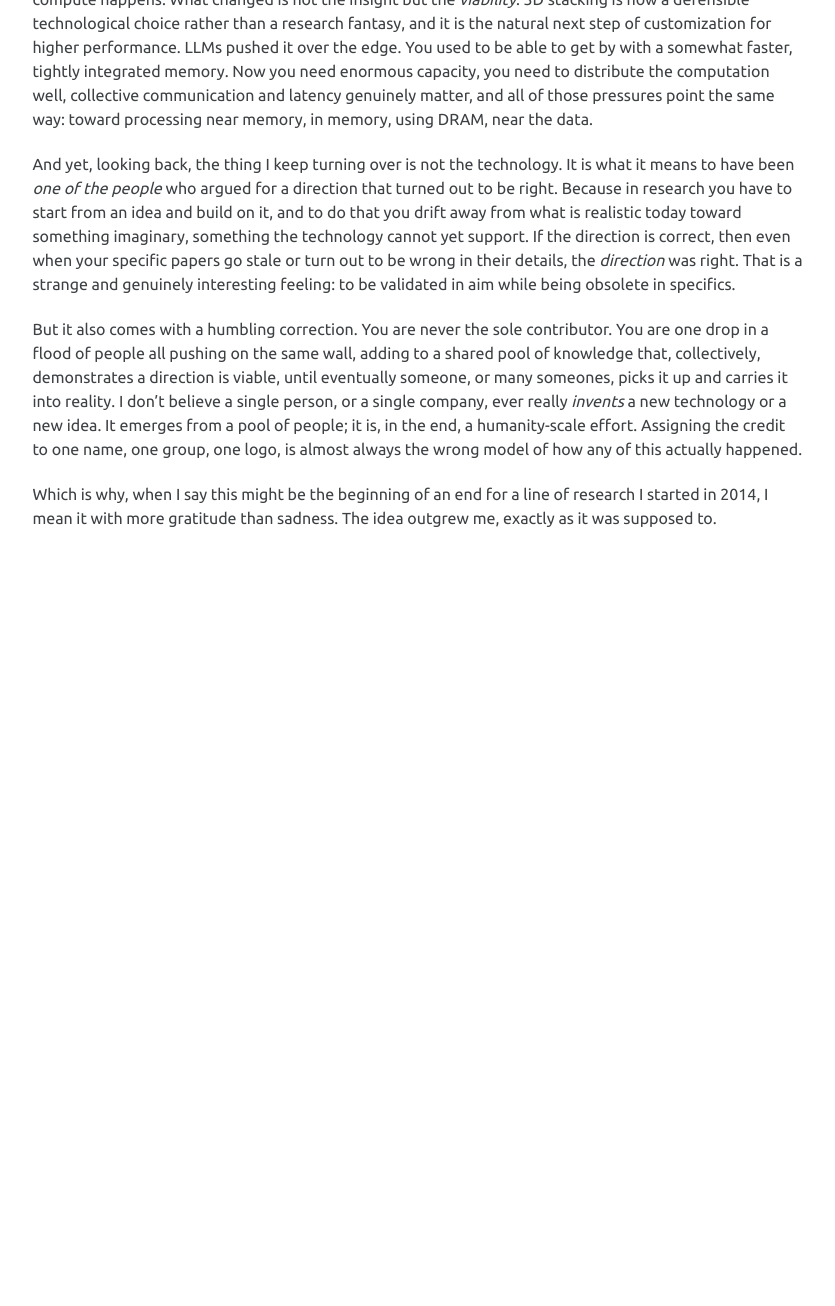
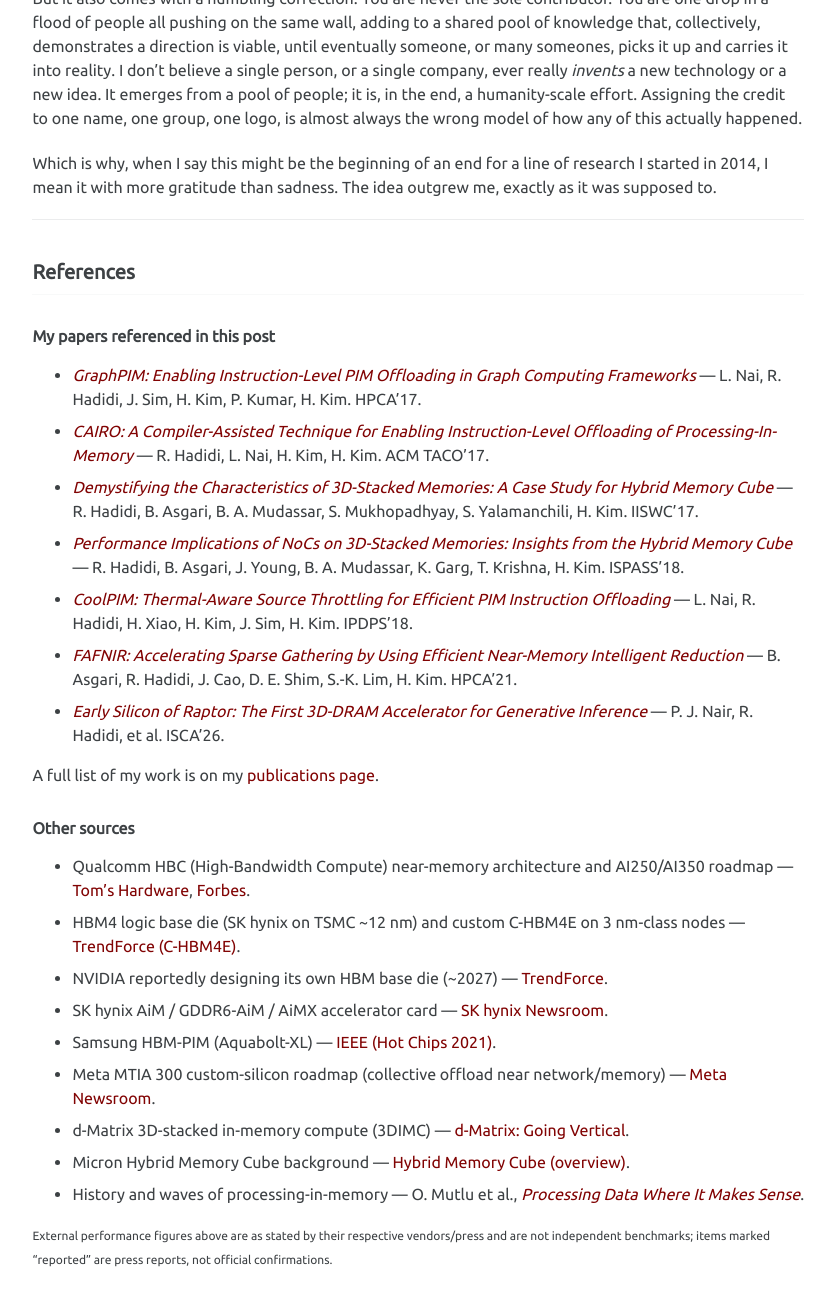
Before and after one commit to ramyadhadidi/ramyadhadidi.github.io, a Jekyll site: the page built from _pages/entries/2025-07-07.md, in a window 1280 px wide and 1400 px high, scrolled down 6934 px. Shown: the top 1306 px of the window, without its empty margins (248-1083 px from the left). Built offline with Jekyll 4.4.1, drawn with Linux system fonts in a browser that asks for light colours; before the commit the page ends 7621 px from its top, so only the background shows below that.

Commit message:
small edits to Raptor Post

```diff
--- a/_pages/entries/2025-07-07.md
+++ b/_pages/entries/2025-07-07.md
@@ -107,3 +107,33 @@ And yet, looking back, the thing I keep turning over is not the technology. It i
 But it also comes with a humbling correction. You are never the sole contributor. You are one drop in a flood of people all pushing on the same wall, adding to a shared pool of knowledge that, collectively, demonstrates a direction is viable, until eventually someone, or many someones, picks it up and carries it into reality. I don't believe a single person, or a single company, ever really *invents* a new technology or a new idea. It emerges from a pool of people; it is, in the end, a humanity-scale effort. Assigning the credit to one name, one group, one logo, is almost always the wrong model of how any of this actually happened.
 
 Which is why, when I say this might be the beginning of an end for a line of research I started in 2014, I mean it with more gratitude than sadness. The idea outgrew me, exactly as it was supposed to.
+
+---
+
+## References
+
+### My papers referenced in this post
+
+- [*GraphPIM: Enabling Instruction-Level PIM Offloading in Graph Computing Frameworks*](https://ramyadhadidi.github.io/files/nai-graphpim.pdf) — L. Nai, R. Hadidi, J. Sim, H. Kim, P. Kumar, H. Kim. HPCA'17.
+- [*CAIRO: A Compiler-Assisted Technique for Enabling Instruction-Level Offloading of Processing-In-Memory*](https://ramyadhadidi.github.io/files/a48-hadidi.pdf) — R. Hadidi, L. Nai, H. Kim, H. Kim. ACM TACO'17.
+- [*Demystifying the Characteristics of 3D-Stacked Memories: A Case Study for Hybrid Memory Cube*](https://ramyadhadidi.github.io/files/hadidi-iiswc.pdf) — R. Hadidi, B. Asgari, B. A. Mudassar, S. Mukhopadhyay, S. Yalamanchili, H. Kim. IISWC'17.
+- [*Performance Implications of NoCs on 3D-Stacked Memories: Insights from the Hybrid Memory Cube*](https://ramyadhadidi.github.io/files/hadidi-ispass.pdf) — R. Hadidi, B. Asgari, J. Young, B. A. Mudassar, K. Garg, T. Krishna, H. Kim. ISPASS'18.
+- [*CoolPIM: Thermal-Aware Source Throttling for Efficient PIM Instruction Offloading*](https://ramyadhadidi.github.io/files/nai-coolpim.pdf) — L. Nai, R. Hadidi, H. Xiao, H. Kim, J. Sim, H. Kim. IPDPS'18.
+- [*FAFNIR: Accelerating Sparse Gathering by Using Efficient Near-Memory Intelligent Reduction*](https://ramyadhadidi.github.io/files/asgari-hpca21.pdf) — B. Asgari, R. Hadidi, J. Cao, D. E. Shim, S.-K. Lim, H. Kim. HPCA'21.
+- [*Early Silicon of Raptor: The First 3D-DRAM Accelerator for Generative Inference*](https://ramyadhadidi.github.io/files/dMatrix-Raptor-ISCA.pdf) — P. J. Nair, R. Hadidi, et al. ISCA'26.
+
+A full list of my work is on my [publications page](https://ramyadhadidi.github.io/publications/).
+
+### Other sources
+
+- Qualcomm HBC (High-Bandwidth Compute) near-memory architecture and AI250/AI350 roadmap — [Tom's Hardware](https://www.tomshardware.com/tech-industry/artificial-intelligence/qualcomm-reveals-hbc-near-memory-ai-architecture-ai250-and-ai350-accelerators-touts-6x-higher-bandwidth-per-watt-compared-to-hbm-200x-capacity-compared-to-on-chip-sram), [Forbes](https://www.forbes.com/sites/karlfreund/2026/06/24/qualcomm-lays-out-new-data-center-roadmap-for-ai-meta-buys-it/).
+- HBM4 logic base die (SK hynix on TSMC ~12 nm) and custom C-HBM4E on 3 nm-class nodes — [TrendForce (C-HBM4E)](https://www.trendforce.com/news/2025/12/01/news-tsmc-unveils-custom-c-hbm4e-details-n3p-logic-dies-reportedly-target-2x-efficiency-gain/).
+- NVIDIA reportedly designing its own HBM base die (~2027) — [TrendForce](https://www.trendforce.com/news/2025/08/26/news-nvidia-reportedly-plans-2027-hbm-logic-die-design-to-gain-supply-chain-leverage-over-tsmc-sk-hynix/).
+- SK hynix AiM / GDDR6-AiM / AiMX accelerator card — [SK hynix Newsroom](https://news.skhynix.com/sk-hynix-debuts-first-gddr6-aim-accelerator-card-aimx-for-generative-ai/).
+- Samsung HBM-PIM (Aquabolt-XL) — [IEEE (Hot Chips 2021)](https://ieeexplore.ieee.org/document/9567191/).
+- Meta MTIA 300 custom-silicon roadmap (collective offload near network/memory) — [Meta Newsroom](https://about.fb.com/news/2026/03/expanding-metas-custom-silicon-to-power-our-ai-workloads/).
+- d-Matrix 3D-stacked in-memory compute (3DIMC) — [d-Matrix: Going Vertical](https://www.d-matrix.ai/going-vertical-why-we-created-a-3d-dram-solution-to-advance-low-latency-ai-inference/).
+- Micron Hybrid Memory Cube background — [Hybrid Memory Cube (overview)](https://en.wikipedia.org/wiki/Hybrid_Memory_Cube).
+- History and waves of processing-in-memory — O. Mutlu et al., [*Processing Data Where It Makes Sense*](https://arxiv.org/pdf/1903.03988).
+
+<small>External performance figures above are as stated by their respective vendors/press and are not independent benchmarks; items marked "reported" are press reports, not official confirmations.</small>
```
Also changed, not shown: files/2025-07-07/IISWC17-HMC1.1-internal.jpg, files/2025-07-07/IISWC17-Latency and request bandwidth relationship.jpg, files/2025-07-07/IPDPS18-Heatmap.jpg, files/2025-07-07/ISPASS18-The average latency of low-load accesses.jpg, files/2025-07-07/ISPASS18-latency-histograms.jpg.
